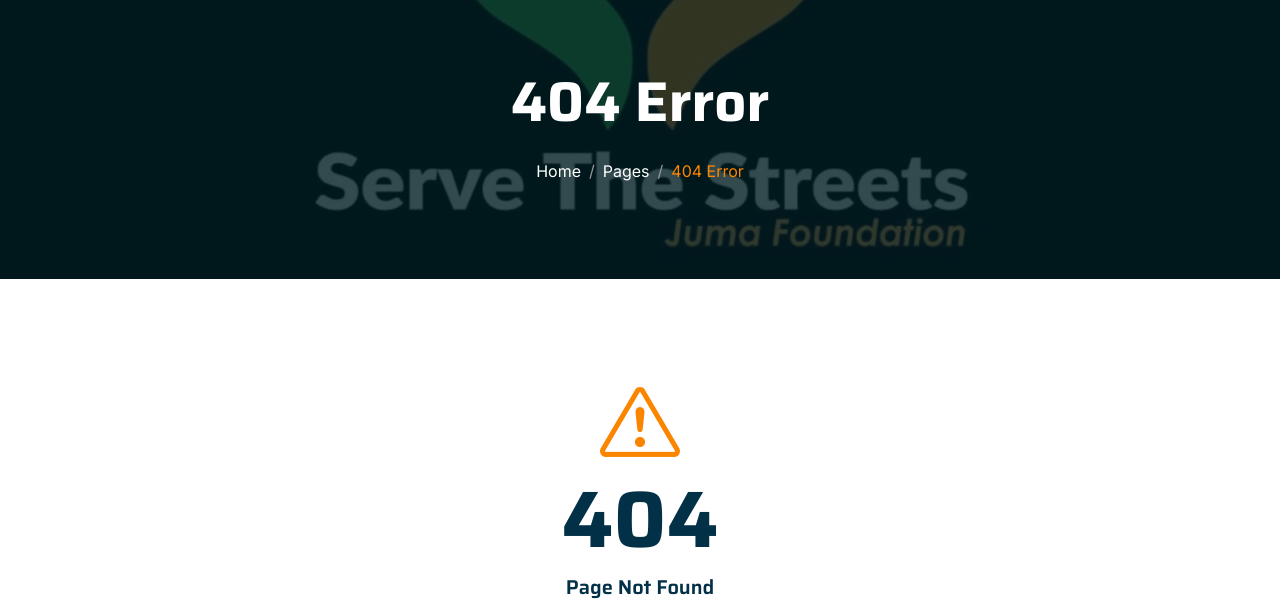
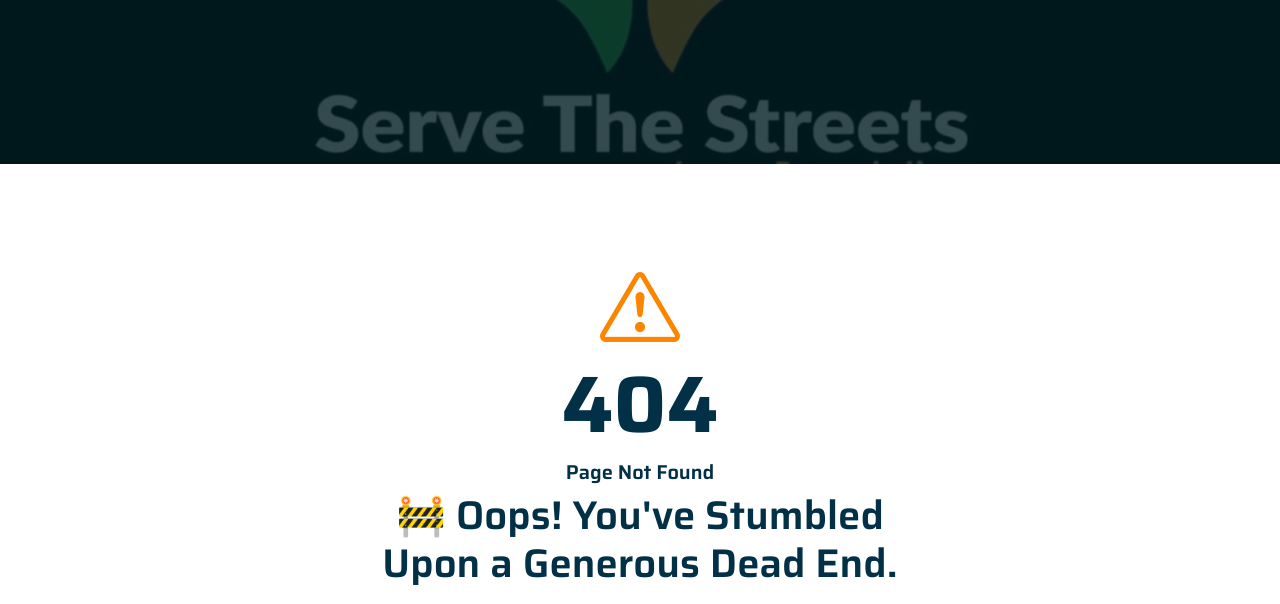
Before and after one commit to Roy538/Charity-Website-HTML-CSS-JS, a plain HTML site: page 404.html in a window 1280 px wide. Shown: the part 124-728 px from the top of the page. Drawn offline with nearby package versions, Linux system fonts and the light colour scheme.

Commit message:
fouth commit

```diff
--- a/404.html
+++ b/404.html
@@ -96,12 +96,12 @@
     <!-- Page Header Start -->
     <div class="container-fluid page-header mb-5 wow fadeIn" data-wow-delay="0.1s">
         <div class="container text-center">
-            <h1 class="display-4 text-white animated slideInDown mb-4">404 Error</h1>
+            <!-- <h1 class="display-4 text-white animated slideInDown mb-4">404 Error</h1> -->
             <nav aria-label="breadcrumb animated slideInDown">
                 <ol class="breadcrumb justify-content-center mb-0">
-                    <li class="breadcrumb-item"><a class="text-white" href="#">Home</a></li>
+                    <!-- <li class="breadcrumb-item"><a class="text-white" href="#">Home</a></li>
                     <li class="breadcrumb-item"><a class="text-white" href="#">Pages</a></li>
-                    <li class="breadcrumb-item text-primary active" aria-current="page">404 Error</li>
+                    <li class="breadcrumb-item text-primary active" aria-current="page">404 Error</li> -->
                 </ol>
             </nav>
         </div>
```
